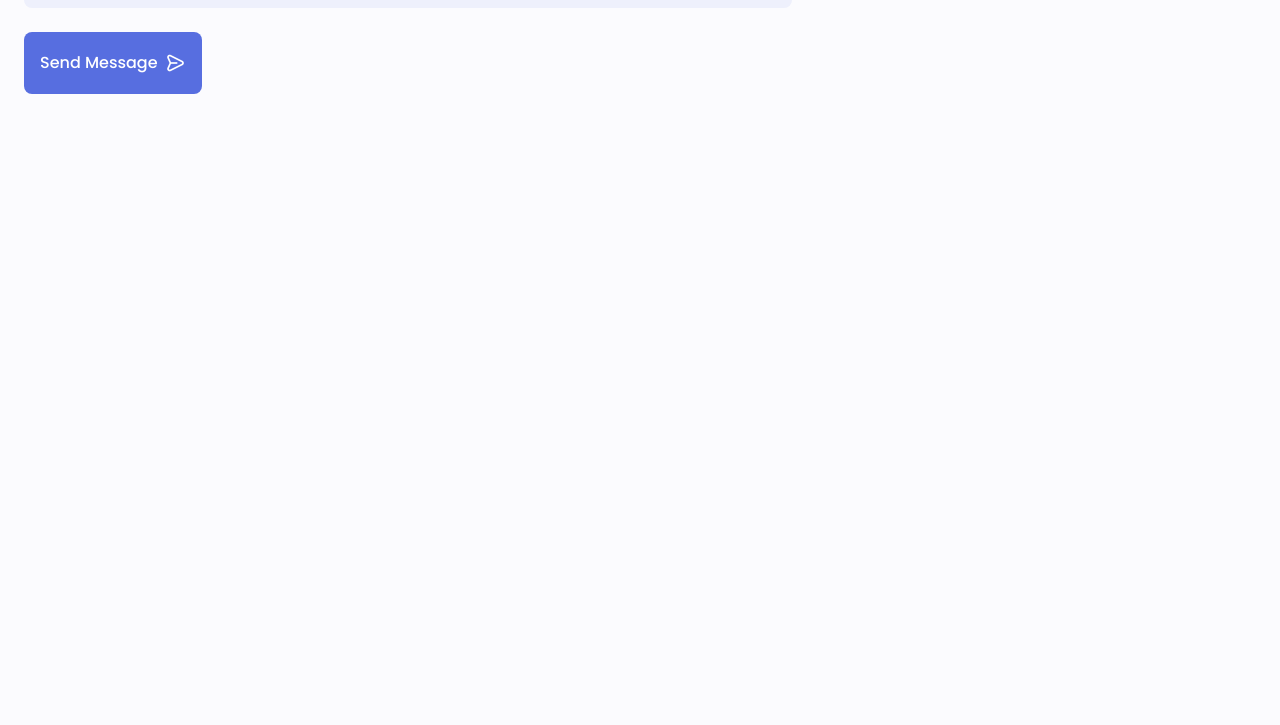
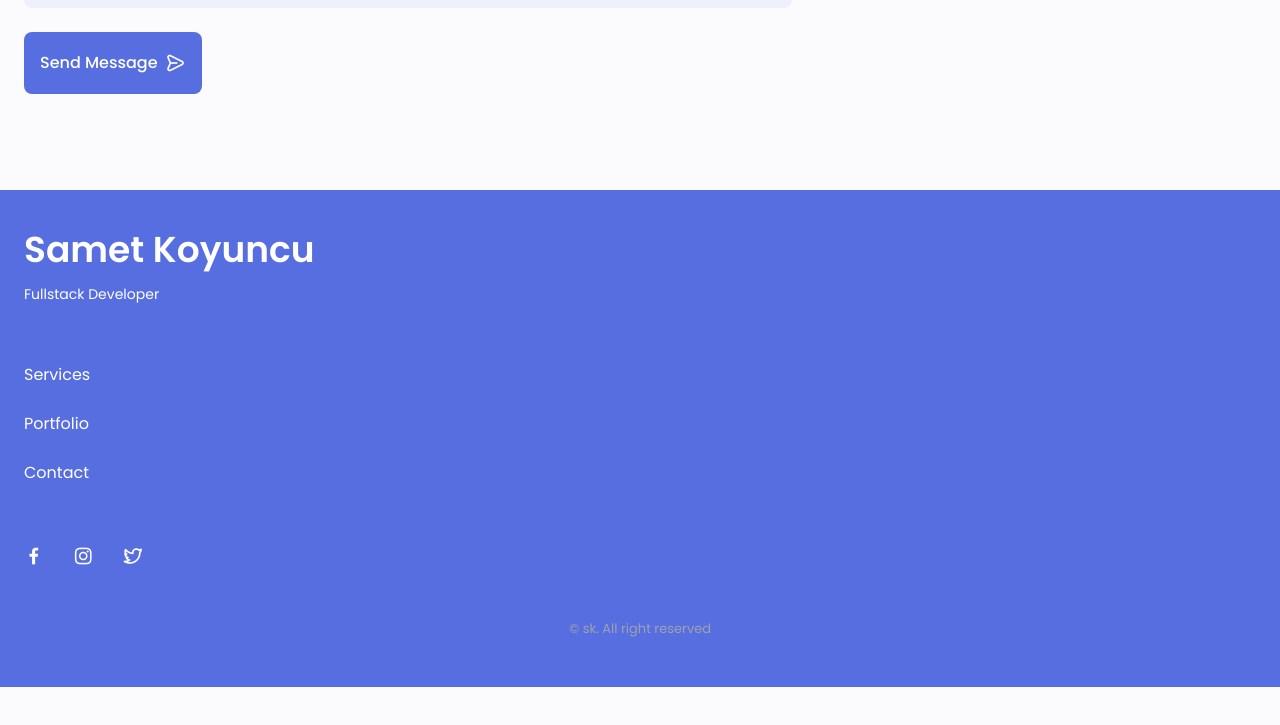
Before and after one commit to sametkoyuncu/portfolio-website-alexa-tut, a plain HTML site: page index.html in a window 1280 px wide. Shown: the part 5984-6709 px from the top of the page. Before the commit the page ends 6190 px from the top, so only its background shows below. Drawn offline with nearby package versions, Linux system fonts and the light colour scheme.

Commit message:
Add footer section

```diff
--- a/assets/css/styles.css
+++ b/assets/css/styles.css
@@ -889,8 +889,61 @@ img {
   padding: .25rem .5rem .5rem 0;
 }
 /*==================== FOOTER ====================*/
+.footer {
+  padding-top: 2rem;
+}
 
+.footer__container {
+  row-gap: 3.5rem;
+}
 
+.footer__bg {
+  background-color: var(--first-color-second);
+  padding: 2rem 0 3rem;
+}
+
+.footer__title {
+  font-size: var(--h1-font-size);
+  margin-bottom: var(--mb-0-25);
+}
+
+.footer__subtitle {
+  font-size: var(--small-font-size);
+}
+
+.footer__links {
+  display: flex;
+  flex-direction: column;
+  row-gap: 1.5rem;
+}
+
+.footer__link:hover {
+  color: var(--first-color-lighter)
+}
+
+.footer__social {
+  font-size: 1.25rem;
+  margin-right: var(--mb-1-5);
+}
+
+.footer__social:hover {
+  color: var(--first-color-lighter);
+
+}
+
+.footer__copy {
+  font-size: var(--smaller-font-size);
+  text-align: center;
+  color: var(--text-color-light);
+  margin-top: var(--mb-3);
+}
+
+.footer__title,
+.footer__subtitle,
+.footer__link,
+.footer__social {
+  color: #FFF;
+}
 /*========== SCROLL UP ==========*/
 
 
--- a/index.html
+++ b/index.html
@@ -827,7 +827,40 @@
 
     <!--==================== FOOTER ====================-->
     <footer class="footer">
+        <div class="footer__bg">
+            <div class="footer__container container grid">
+                <div>
+                    <h1 class="footer__title">Samet Koyuncu</h1>
+                    <span class="footer__subtitle">Fullstack Developer</span>
+                </div>
 
+                <ul class="footer__links">
+                    <li>
+                        <a href="#services" class="footer__link">Services</a>
+                    </li>
+                    <li>
+                        <a href="#portfolio" class="footer__link">Portfolio</a>
+                    </li>
+                    <li>
+                        <a href="#contact" class="footer__link">Contact</a>
+                    </li>
+                </ul>
+
+                <div class="footer__socials">
+                    <a href="#" target="_blank" class="footer__social">
+                        <i class="uil uil-facebook-f"></i>
+                    </a>
+                    <a href="#" target="_blank" class="footer__social">
+                        <i class="uil uil-instagram"></i>
+                    </a>
+                    <a href="#" target="_blank" class="footer__social">
+                        <i class="uil uil-twitter-alt"></i>
+                    </a>
+                </div>
+            </div>
+
+            <p class="footer__copy">&#169; sk. All right reserved</p>
+        </div>
     </footer>
 
     <!--==================== SCROLL TOP ====================-->
```
